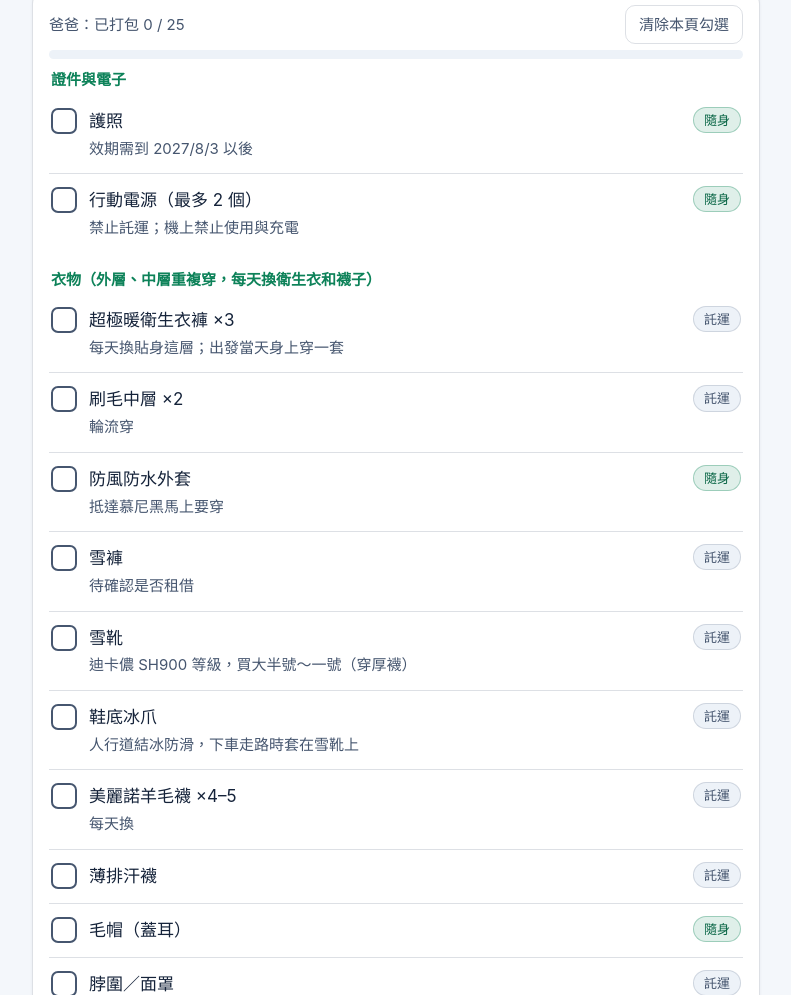
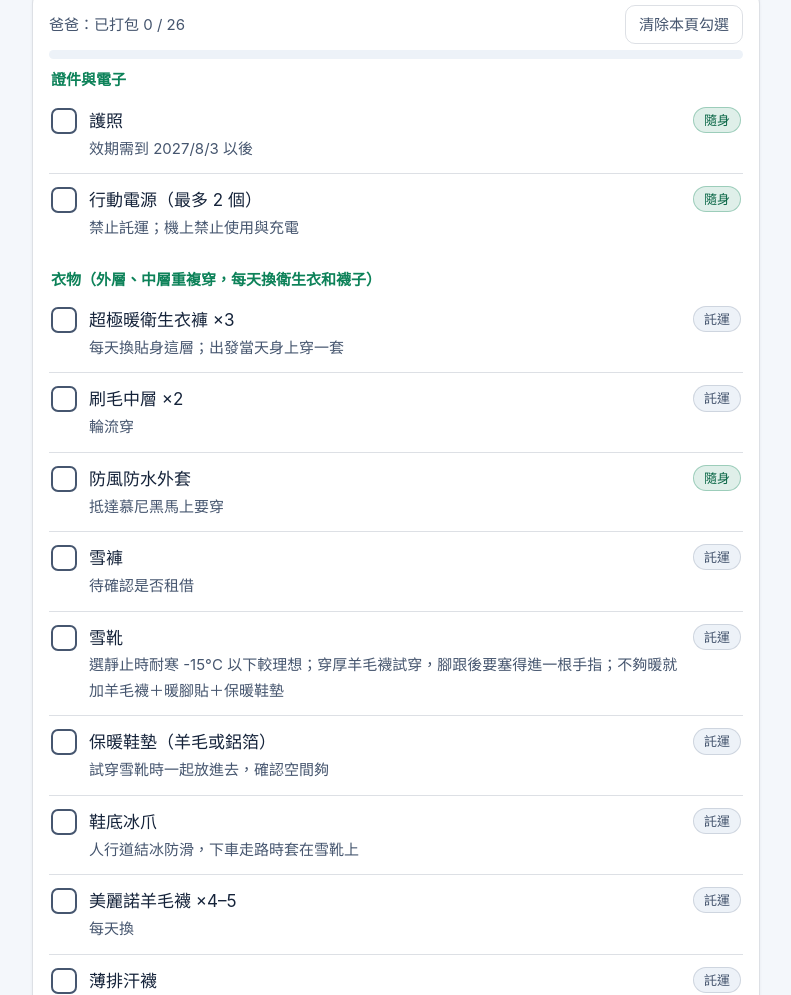
Before and after one commit to 335588yyyti/finlandtrip, a plain HTML site: page index.html in a window 1280 px wide. Shown: the part 4689-5684 px from the top of the page, without its empty margins (244-1035 px from the left). Drawn offline with Linux system fonts and the light colour scheme.

Commit message:
Generalize snow boot note and add insulated insoles
Co-Authored-By: Claude Opus 5.5 <noreply@anthropic.com>
Claude-Session: https://claude.ai/code/session_0158LfrU9qozfoHoDA2eERiL

```diff
--- a/index.html
+++ b/index.html
@@ -555,7 +555,8 @@ footer{padding:36px 0 48px;text-align:center;color:var(--muted);font-size:15px}
     { id:"fleece", name:"刷毛中層 ×2", where:"託運", note:"輪流穿" },
     { id:"shell", name:"防風防水外套", where:"隨身", note:"抵達慕尼黑馬上要穿" },
     { id:"snowpants", name:"雪褲", where:"託運", note:"待確認是否租借" },
-    { id:"boots", name:"雪靴", where:"託運", note:"迪卡儂 SH900 等級，買大半號～一號（穿厚襪）" },
+    { id:"boots", name:"雪靴", where:"託運", note:"選靜止時耐寒 -15°C 以下較理想；穿厚羊毛襪試穿，腳跟後要塞得進一根手指；不夠暖就加羊毛襪＋暖腳貼＋保暖鞋墊" },
+    { id:"warminsole", name:"保暖鞋墊（羊毛或鋁箔）", where:"託運", note:"試穿雪靴時一起放進去，確認空間夠" },
     { id:"crampon", name:"鞋底冰爪", where:"託運", note:"人行道結冰防滑，下車走路時套在雪靴上" },
     { id:"wool", name:"美麗諾羊毛襪 ×4–5", where:"託運", note:"每天換" },
     { id:"thinsock", name:"薄排汗襪", where:"託運" },
```
